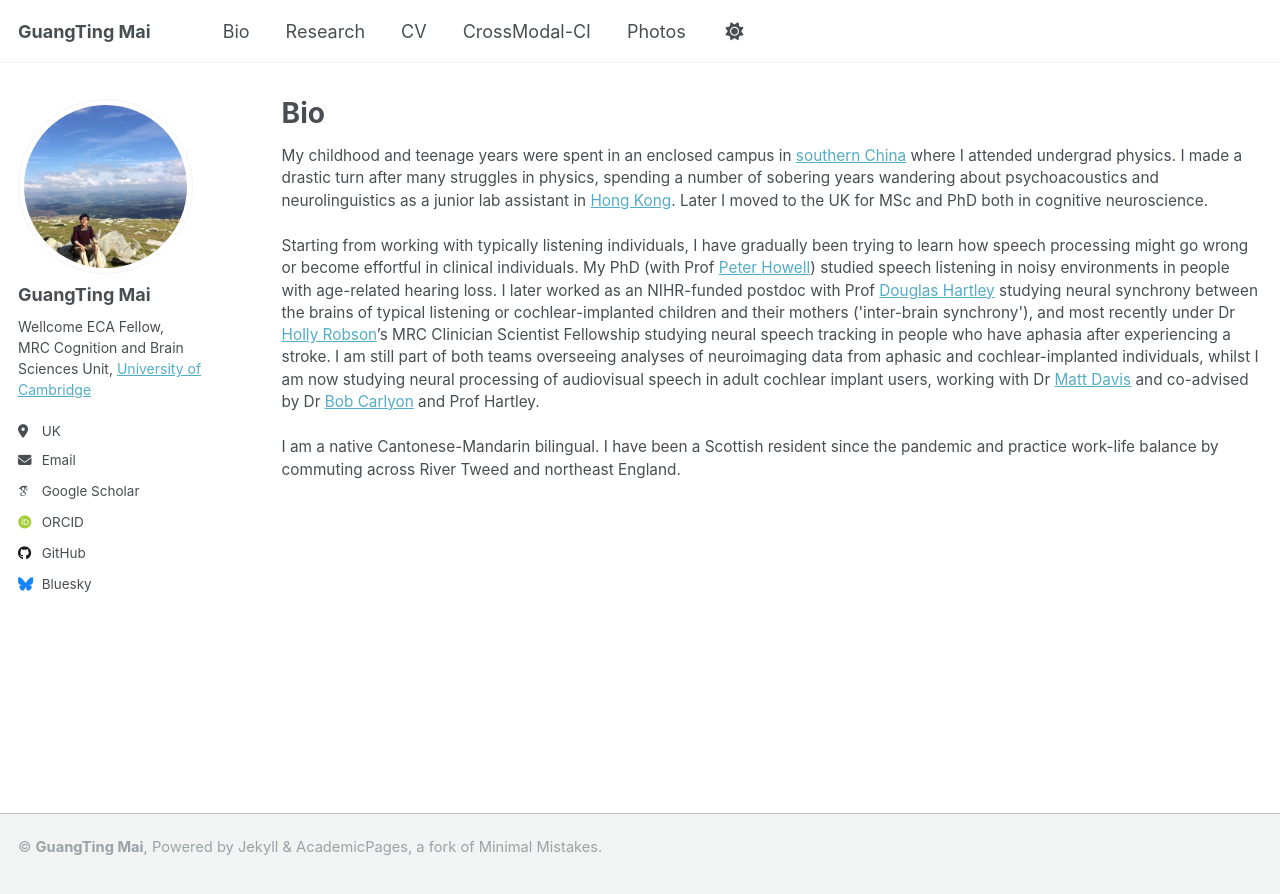
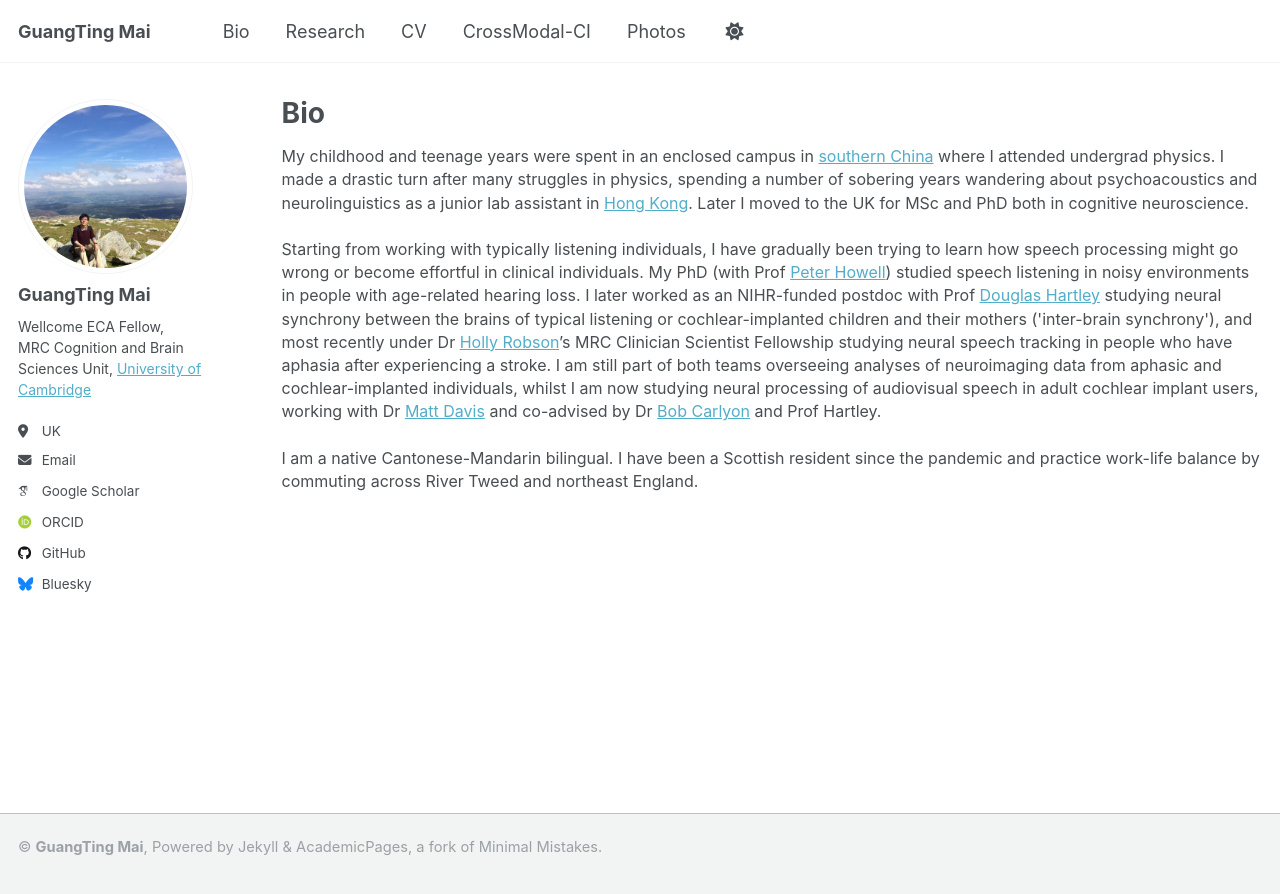
Before and after one commit to guangtingmai/guangtingmai.github.io, a Jekyll site: the page built from _pages/bio.html, in a window 1280 px wide. Shown: the top 894 px of the page. Built offline with Jekyll 4.4.1, drawn with Linux system fonts in a browser that asks for light colours; some web fonts are replaced.

Commit message:
Update bio.html

```diff
--- a/_pages/bio.html
+++ b/_pages/bio.html
@@ -4,12 +4,12 @@ title: "Bio"
 permalink: /bio/
 author_profile: true
 ---
-<p><span style="font-size: 11.5pt;line-height: 1.45;display: block;margin-bottom: 0.12vh">My childhood and teenage years were spent in an enclosed
+<p><span style="font-size: 12pt;line-height: 1.45;display: block;margin-bottom: 0.13vh">My childhood and teenage years were spent in an enclosed
   campus in <a href="https://en.wikipedia.org/wiki/Sun_Yat-sen_University">southern China</a> where I attended undergrad physics. I made a
   drastic turn after many struggles in physics, spending a number of sobering years wandering about psychoacoustics and neurolinguistics as a junior
   lab assistant in <a href="https://www.ee.cuhk.edu.hk/~lel/research/index.html">Hong Kong</a>. Later I moved to the UK for MSc and PhD both in
   cognitive neuroscience.</span>
-<p><span style="font-size: 11.5pt;line-height: 1.45;display: block;margin-bottom: 0.12vh">Starting from working with typically listening individuals,
+<p><span style="font-size: 12pt;line-height: 1.45;display: block;margin-bottom: 0.13vh">Starting from working with typically listening individuals,
   I have gradually been trying to learn how speech processing might go wrong or become effortful in clinical individuals. My PhD (with Prof <a href="https://profiles.ucl.ac.uk/2817-peter-howell/">Peter Howell</a>)
   studied speech listening in noisy environments in people with age-related hearing loss. I later worked as an NIHR-funded postdoc with Prof <a href="https://www.nottingham.ac.uk/medicine/people/douglas.hartley">
   Douglas Hartley</a> studying neural synchrony between the brains of typical listening or cochlear-implanted children and their mothers
@@ -18,5 +18,5 @@ author_profile: true
   overseeing analyses of neuroimaging data from aphasic and cochlear-implanted individuals, whilst I am now studying neural processing of audiovisual
   speech in adult cochlear implant users, working with Dr <a href="https://www.mrc-cbu.cam.ac.uk/people/matt.davis/">Matt Davis</a> and co-advised by
   Dr <a href="https://www.mrc-cbu.cam.ac.uk/people/bob.carlyon/">Bob Carlyon</a> and Prof Hartley.</span></p>
-<p><span style="font-size: 11.5pt;line-height: 1.45;display: block;margin-bottom: 0.12vh">I am a native Cantonese-Mandarin bilingual. I have been a
+<p><span style="font-size: 12pt;line-height: 1.45;display: block;margin-bottom: 0.13vh">I am a native Cantonese-Mandarin bilingual. I have been a
   Scottish resident since the pandemic and practice work-life balance by commuting across River Tweed and northeast England.</span></p>
```
